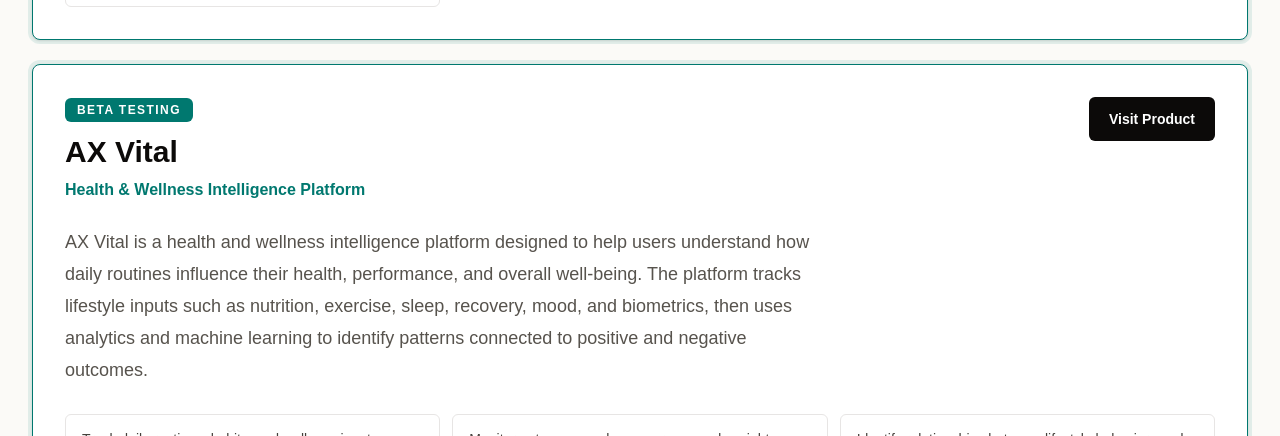
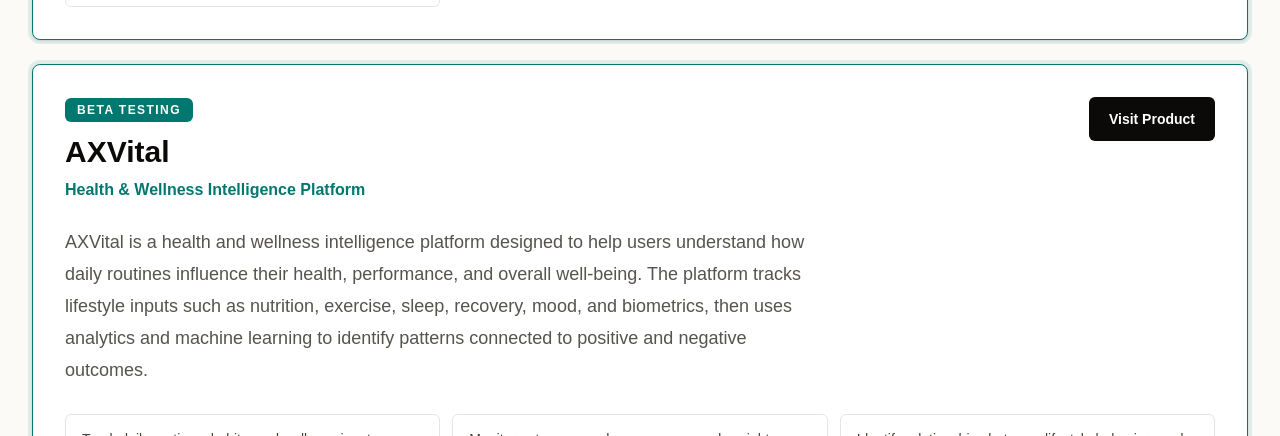
Before and after one commit to Anthony-Athens/athenaeumx-site, a Next.js app: page /products in a window 1280 px wide. Shown: the part 860-1296 px from the top of the page. Built offline with nearby package versions, Linux system fonts and the light colour scheme.

Commit message:
Formatting changes

```diff
--- a/app/components/site-data.ts
+++ b/app/components/site-data.ts
@@ -55,10 +55,10 @@
     ],
   },
   {
-    name: "AX Vital",
+    name: "AXVital",
     subtitle: "Health & Wellness Intelligence Platform",
     description:
-      "AX Vital is a health and wellness intelligence platform designed to help users understand how daily routines influence their health, performance, and overall well-being. The platform tracks lifestyle inputs such as nutrition, exercise, sleep, recovery, mood, and biometrics, then uses analytics and machine learning to identify patterns connected to positive and negative outcomes.",
+      "AXVital is a health and wellness intelligence platform designed to help users understand how daily routines influence their health, performance, and overall well-being. The platform tracks lifestyle inputs such as nutrition, exercise, sleep, recovery, mood, and biometrics, then uses analytics and machine learning to identify patterns connected to positive and negative outcomes.",
     status: "Beta Testing",
     href: "https://www.axvital.com/",
     capabilities: [
```
